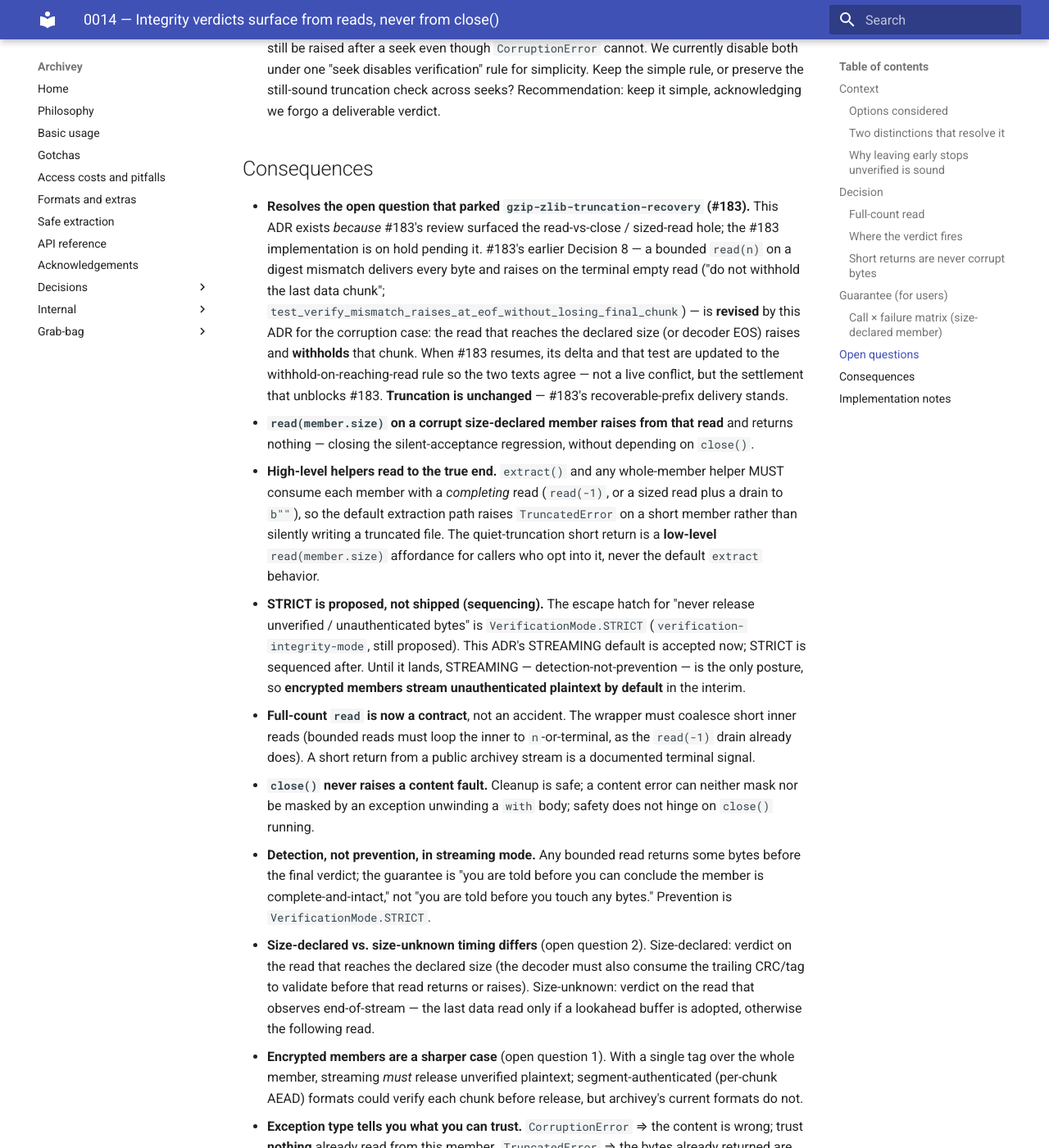
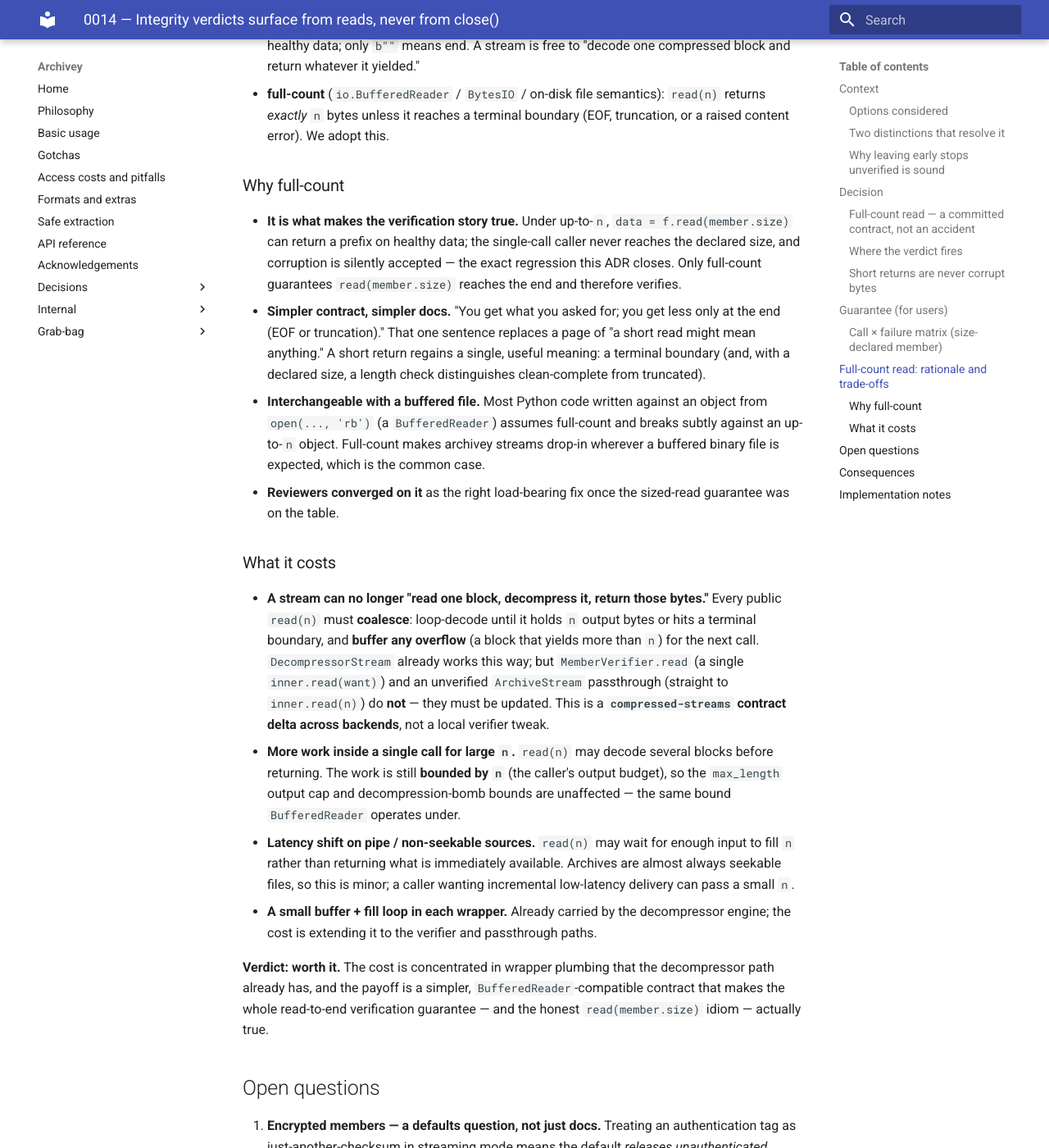
Before and after one commit to davitf/archivey-2, an MkDocs documentation site: the page built from docs/decisions/0014-integrity-verdicts-from-reads-not-close.md, in a window 1280 px wide and 1400 px high, scrolled down 5805 px. Shown: the whole window at 82% size. Built offline with MkDocs 1.6.1 and Material for MkDocs 9.7.7, drawn with Linux system fonts in a browser that asks for light colours; some of the changed text lies outside the part shown.

Commit message:
ADR 0014: dedicated full-count section; fix TruncatedError contradiction
- Add a dedicated "Full-count read: rationale and trade-offs" section: up-to-n vs
  full-count, why full-count (makes read(member.size) verify; simpler contract;
  BufferedReader-interchangeable; reviewer-favored) and what it costs (streams can
  no longer decode-one-block-and-return — every public read(n) must coalesce and
  buffer overflow; a compressed-streams contract delta across backends; bounded-by-n
  work; pipe latency shift). Make the full-count statement prominent and honest
  about scope instead of "DecompressorStream already does this."
- Fix the real contradiction (reviewer 2 finding 1): split the whole-member-read
  outcomes so CorruptionError => trust nothing, TruncatedError => the prefix
  already returned is correct-but-incomplete (no longer "discard everything").
- Nudge the one-liner: a truncated member raises OR returns short of declared size
  (matrix showed read(member.size) truncation does not raise).
- Add open question 4: a read_exact(n) helper that raises TruncatedError on a short
  member, to kill the sized-read truncation footgun both reviews flagged.

Co-Authored-By: Claude Opus 4.8 <noreply@anthropic.com>
Claude-Session: https://claude.ai/code/session_01B95mCP2hhHZp199PAuK6Q4

```diff
--- a/docs/decisions/0014-integrity-verdicts-from-reads-not-close.md
+++ b/docs/decisions/0014-integrity-verdicts-from-reads-not-close.md
@@ -93,16 +93,27 @@ raises, independent of whether `close()` runs.
 
 ## Decision
 
-### Full-count `read`
+### Full-count `read` — a committed contract, not an accident
 
-archivey's stream `read(n)` (`n ≥ 1`) returns **exactly `n` bytes until a terminal
-boundary** — clean end-of-stream, truncation, or a raised content error. It never
-returns short on healthy, non-terminal data. Consequently a short return **means a
-terminal boundary was reached**, and reading is a reliable way to reach a member's end
-(`read(-1)`, read-until-`b""`, or `read(member.size)` for a size-declared member).
-(`read(0)` is a no-op, never EOF. This full-count guarantee applies to the public
-`ArchiveStream`/codec-stream `read`; it does not require arbitrary *inner* `BinaryIO`
-objects to be full-count — the wrapper coalesces.)
+archivey's public stream `read(n)` (for `n ≥ 1`) is **full-count**: it returns
+**exactly `n` bytes** unless it reaches a terminal boundary — clean end-of-stream,
+truncation, or a raised content error. It does **not** return short on healthy,
+non-terminal data (unlike a raw `io.RawIOBase.read`; like `io.BufferedReader`). Two
+consequences the rest of this ADR depends on:
+
+- a **short return is a terminal signal** — clean EOF, or a truncation prefix; never
+  "healthy data, ask again";
+- **`read(member.size)` reaches the declared size in one call**, which is what makes it
+  a verifying event and closes the motivating regression.
+
+This is a **library-wide contract delta**, not something already true everywhere. Today
+`DecompressorStream.read` coalesces, but `MemberVerifier.read` issues a single
+`inner.read(want)`, and an unverified `ArchiveStream` passes `read(n)` straight to its
+inner (e.g. ZIP's `ZipExtFile`). Adopting this ADR makes full-count part of the
+`compressed-streams` stream contract: **every public `read(n)` path must coalesce to
+`n`-or-terminal** (or document an explicit exception). `read(0)` is a no-op, never EOF.
+The contract binds the public `ArchiveStream` / codec-stream surface; arbitrary *inner*
+`BinaryIO` objects need not be full-count — the wrapper coalesces over them.
 
 ### Where the verdict fires
 
@@ -164,20 +175,25 @@ some wrong bytes." A single-call reader distinguishes the two by length:
 
 ## Guarantee (for users)
 
-> **Read a member to its end and a damaged member raises on a `read()`. Stop before
-> the end and it is not verified. `close()` never raises a content error.**
+> **Read a member to its end: a corrupt member raises `CorruptionError` on a `read()`;
+> a truncated member raises `TruncatedError` or returns short of its declared size; a
+> clean member returns all its bytes, checksum-verified. Stop before the end and it is
+> not verified. `close()` never raises a content error.**
 
 "To its end" means `read(-1)` / `readall`, reading until `read()` returns `b""`, or —
 for a member with a **declared** size — reading that many bytes. For that whole-member
-read:
+read, each outcome tells you exactly what you can trust:
 
-- an **exception** means the member is corrupt (`CorruptionError`) or truncated
-  (`TruncatedError`) — **discard everything read; none of it is trustworthy**;
+- a **`CorruptionError`** means the content is wrong — **discard everything read from
+  this member; none of it is trustworthy** (the raising call returns nothing);
+- a **`TruncatedError`** means the member is incomplete — the bytes **already returned
+  on prior reads are correct** (a salvageable prefix), but the member is not whole; the
+  raising call itself returns nothing;
 - a **full-length** return (`len == member.size`, or a subsequent `b""`) means the
-  content was **checksum-verified**;
+  content was **checksum-verified** — trust it;
 - a **short** return (`len < member.size`, no exception) means **truncation** — the
-  bytes are correct but the member is incomplete; **"no exception" does not mean
-  "complete."** Check the length, or read again to get the `TruncatedError`.
+  bytes returned are correct but the member is incomplete; **"no exception" does not
+  mean "complete."** Check the length, or read again to get the `TruncatedError`.
 
 Corruption is caught whenever such a read reaches the end — independent of whether
 `close()` is ever called. Callers who must verify **regardless** of access pattern
@@ -201,6 +217,63 @@ wants to catch both must check `len(data) == member.size` (or use `read(-1)`); *
 exception" does not mean "complete."** Size-unknown members have no `member.size` to
 read to, so a bare `read(n)` cannot self-certify at all — use `read(-1)` /
 read-to-`b""`.
+
+## Full-count `read`: rationale and trade-offs
+
+Of everything in this ADR, the full-count `read` commitment has the **broadest blast
+radius** — it changes a cross-cutting stream contract, not just the verifier — so it
+gets its own accounting. The two candidate contracts:
+
+- **up-to-`n`** (raw `io.RawIOBase` semantics): `read(n)` may return *any* number of
+  bytes `1..n` on healthy data; only `b""` means end. A stream is free to "decode one
+  compressed block and return whatever it yielded."
+- **full-count** (`io.BufferedReader` / `BytesIO` / on-disk file semantics): `read(n)`
+  returns *exactly* `n` bytes unless it reaches a terminal boundary (EOF, truncation,
+  or a raised content error). We adopt this.
+
+### Why full-count
+
+- **It is what makes the verification story true.** Under up-to-`n`,
+  `data = f.read(member.size)` can return a prefix on healthy data; the single-call
+  caller never reaches the declared size, and corruption is silently accepted — the
+  exact regression this ADR closes. Only full-count guarantees `read(member.size)`
+  reaches the end and therefore verifies.
+- **Simpler contract, simpler docs.** "You get what you asked for; you get less only at
+  the end (EOF or truncation)." That one sentence replaces a page of "a short read
+  might mean anything." A short return regains a single, useful meaning: a terminal
+  boundary (and, with a declared size, a length check distinguishes clean-complete from
+  truncated).
+- **Interchangeable with a buffered file.** Most Python code written against an object
+  from `open(..., 'rb')` (a `BufferedReader`) assumes full-count and breaks subtly
+  against an up-to-`n` object. Full-count makes archivey streams drop-in wherever a
+  buffered binary file is expected, which is the common case.
+- **Reviewers converged on it** as the right load-bearing fix once the sized-read
+  guarantee was on the table.
+
+### What it costs
+
+- **A stream can no longer "read one block, decompress it, return those bytes."** Every
+  public `read(n)` must **coalesce**: loop-decode until it holds `n` output bytes or
+  hits a terminal boundary, and **buffer any overflow** (a block that yields more than
+  `n`) for the next call. `DecompressorStream` already works this way; but
+  `MemberVerifier.read` (a single `inner.read(want)`) and an unverified `ArchiveStream`
+  passthrough (straight to `inner.read(n)`) do **not** — they must be updated. This is a
+  **`compressed-streams` contract delta across backends**, not a local verifier tweak.
+- **More work inside a single call for large `n`.** `read(n)` may decode several blocks
+  before returning. The work is still **bounded by `n`** (the caller's output budget),
+  so the `max_length` output cap and decompression-bomb bounds are unaffected — the same
+  bound `BufferedReader` operates under.
+- **Latency shift on pipe / non-seekable sources.** `read(n)` may wait for enough input
+  to fill `n` rather than returning what is immediately available. Archives are almost
+  always seekable files, so this is minor; a caller wanting incremental low-latency
+  delivery can pass a small `n`.
+- **A small buffer + fill loop in each wrapper.** Already carried by the decompressor
+  engine; the cost is extending it to the verifier and passthrough paths.
+
+**Verdict: worth it.** The cost is concentrated in wrapper plumbing that the
+decompressor path already has, and the payoff is a simpler, `BufferedReader`-compatible
+contract that makes the whole read-to-end verification guarantee — and the honest
+`read(member.size)` idiom — actually true.
 
 ## Open questions
 
@@ -231,6 +304,16 @@ read-to-`b""`.
    We currently disable both under one "seek disables verification" rule for
    simplicity. Keep the simple rule, or preserve the still-sound truncation check across
    seeks? Recommendation: keep it simple, acknowledging we forgo a deliverable verdict.
+4. **A `read_exact(n)` helper for the sized-read truncation footgun?** Full-count makes
+   `read(member.size)` catch corruption, but truncation still comes back as a *silent
+   short buffer* on that single call (the matrix asymmetry) — and typical code passes
+   `data` downstream assuming "no exception" means "complete." A dedicated
+   `read_exact(n)` that raises `TruncatedError` when it cannot deliver `n` would make the
+   whole-member read a single call that catches **both** failures, matching developer
+   intuition. Do we add it (small API surface, kills the footgun for callers who use it),
+   or rely on `read(-1)` / the length check / the `extract()` helper rule? Leaning:
+   add it — it is the natural counterpart to full-count and the cheapest fix for the one
+   footgun both reviews flagged.
 
 ## Consequences
 
@@ -260,10 +343,11 @@ read-to-`b""`.
   accepted now; STRICT is sequenced after. Until it lands, STREAMING —
   detection-not-prevention — is the only posture, so **encrypted members stream
   unauthenticated plaintext by default** in the interim.
-- **Full-count `read` is now a contract**, not an accident. The wrapper must coalesce
-  short inner reads (bounded reads must loop the inner to `n`-or-terminal, as the
-  `read(-1)` drain already does). A short return from a public archivey stream is a
-  documented terminal signal.
+- **Full-count `read` becomes part of the `compressed-streams` contract** — a
+  cross-backend delta, not a local tweak (every public `read(n)` path must coalesce to
+  `n`-or-terminal). See *Full-count `read`: rationale and trade-offs* for the full
+  accounting; the short version is that the decompressor engine already does this and
+  the verifier / passthrough paths must be brought in line.
 - **`close()` never raises a content fault.** Cleanup is safe; a content error can
   neither mask nor be masked by an exception unwinding a `with` body; safety does not
   hinge on `close()` running.
```
